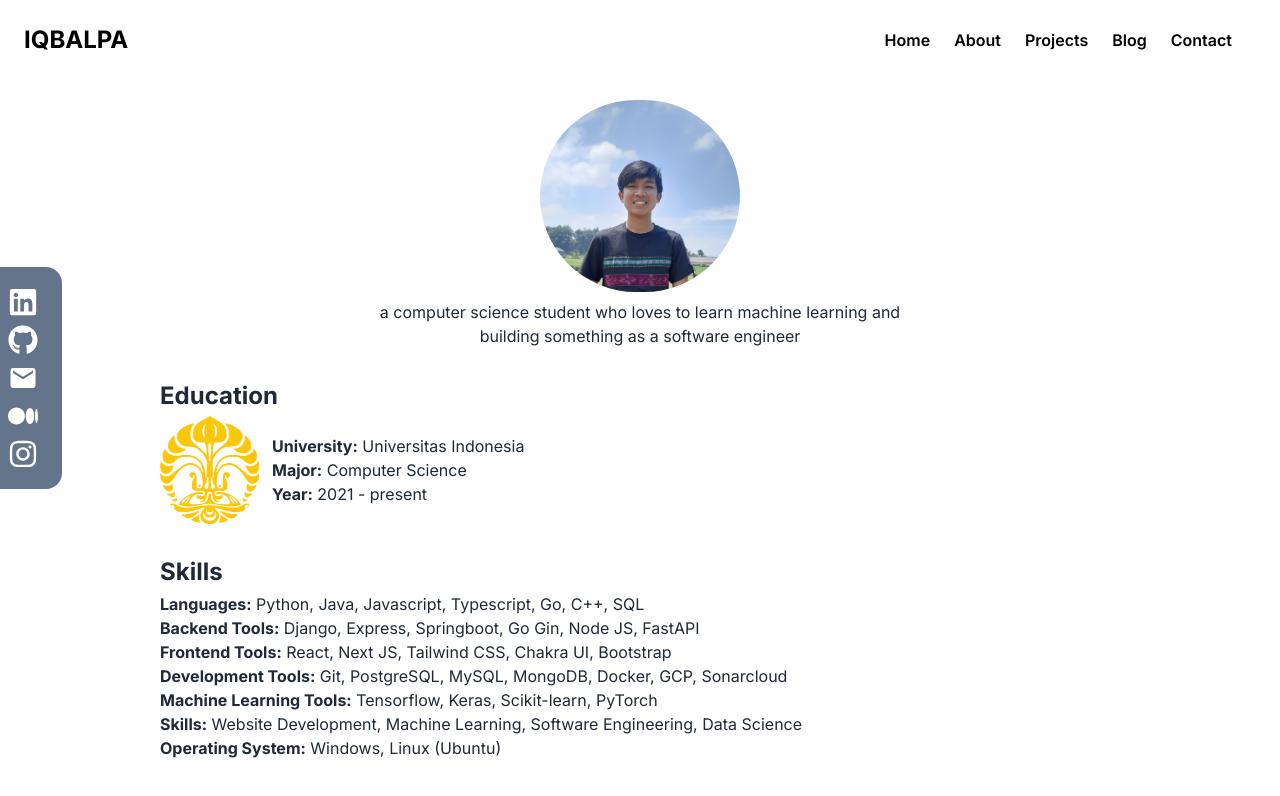
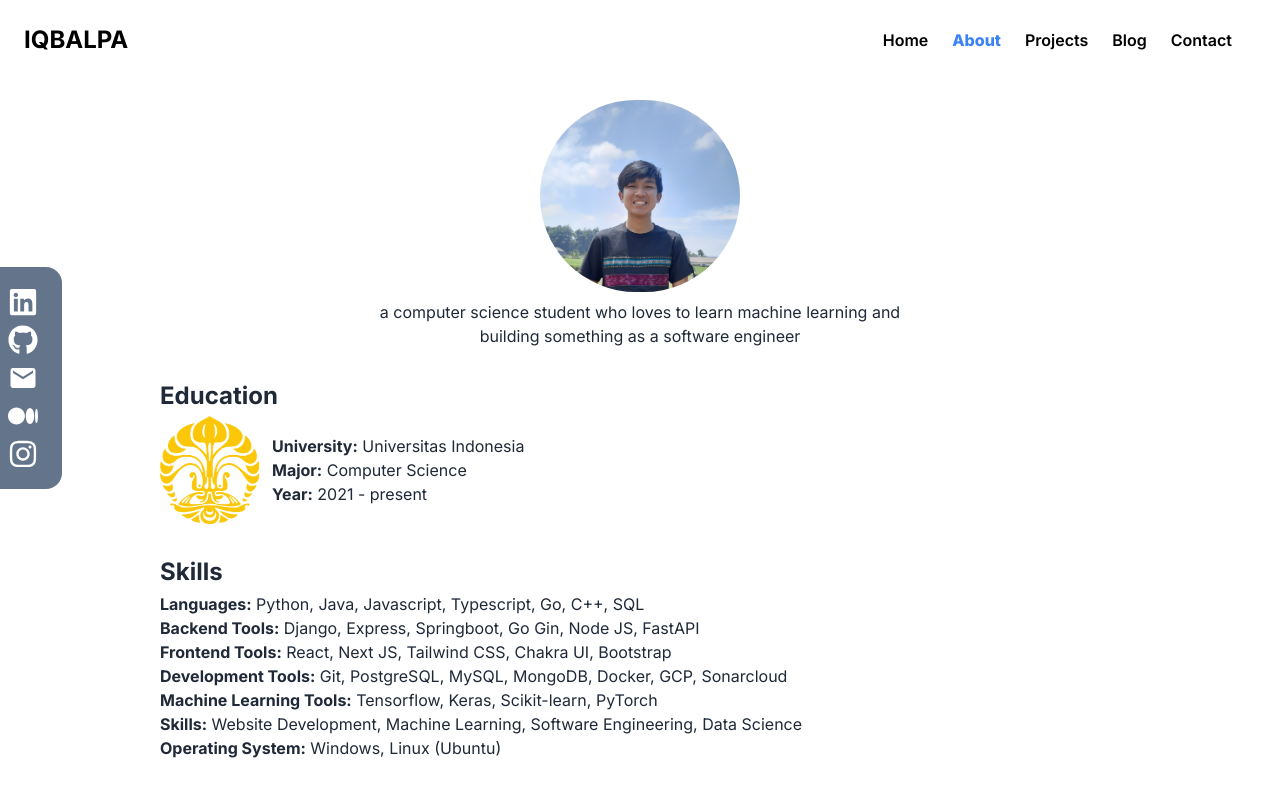
Before and after one commit to iqbalpa/personal-web, a Next.js app: page /about in a window 1280 px wide. Shown: the top 796 px of the page. Built offline with nearby package versions, Linux system fonts and the light colour scheme.

Commit message:
feat(navbar): change color for current page

```diff
--- a/src/components/navigation/Navbar.tsx
+++ b/src/components/navigation/Navbar.tsx
@@ -3,6 +3,7 @@
 import React from "react";
 import Link from "next/link";
 import { motion } from "framer-motion";
+import { usePathname } from "next/navigation";
 import Hamburger from "../hamburger/Hamburger";
 import { useAppSelector } from "@/app/lib/hooks";
 
@@ -22,6 +23,7 @@ const navItems: NavItem[] = [
 
 const Navbar: React.FC = () => {
 	const isOpen = useAppSelector((state) => state.hamburger.isOpen);
+	const pathname = usePathname();
 
 	return (
 		<div className="flex flex-row justify-between p-6 bg-white text-black">
@@ -42,7 +44,16 @@ const Navbar: React.FC = () => {
 			>
 				{navItems.map((item) => (
 					<Link href={item.path} key={item.id}>
-						<p className="mr-6 font-semibold hover:scale-110 hover:font-bold duration-200">{item.label}</p>
+						{pathname === item.path ? (
+							<p className="mr-6 font-extrabold hover:scale-110 duration-200 text-blue-500">
+								{item.label}
+							</p>
+						) : (
+							<p className="mr-6 font-semibold hover:scale-110 hover:font-bold duration-200">
+								{item.label}
+							</p>
+						)}
+						{/* <p className="mr-6 font-semibold hover:scale-110 hover:font-bold duration-200">{item.label}</p> */}
 					</Link>
 				))}
 			</motion.div>
```
